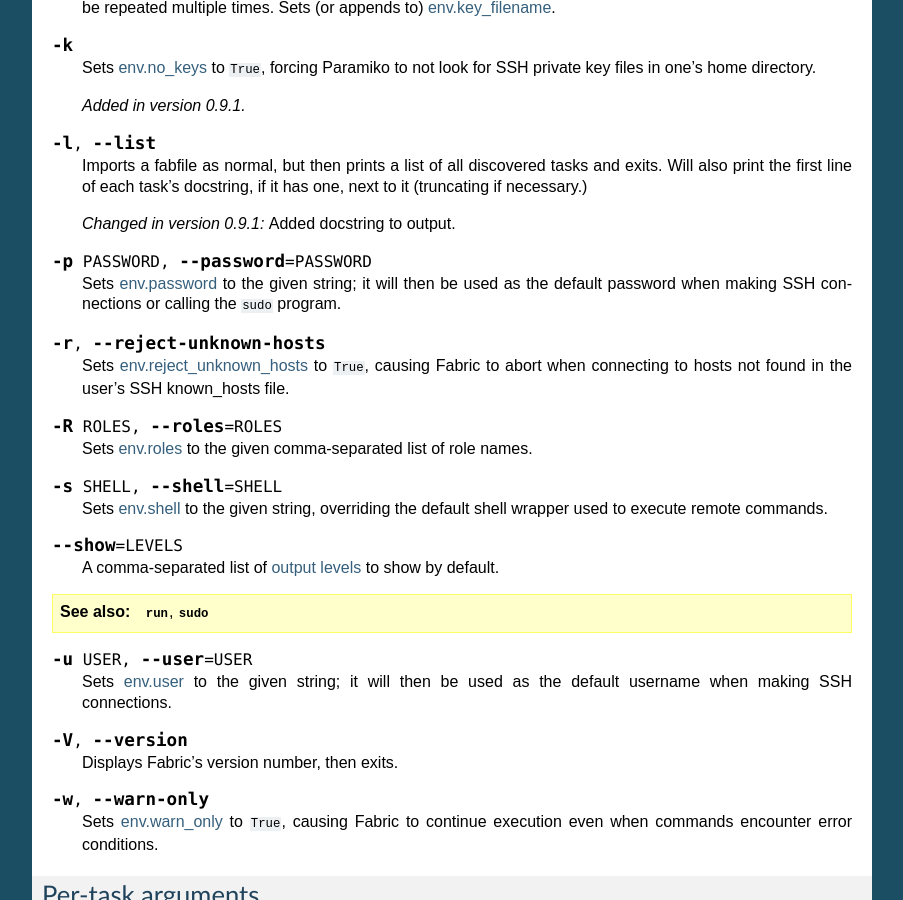
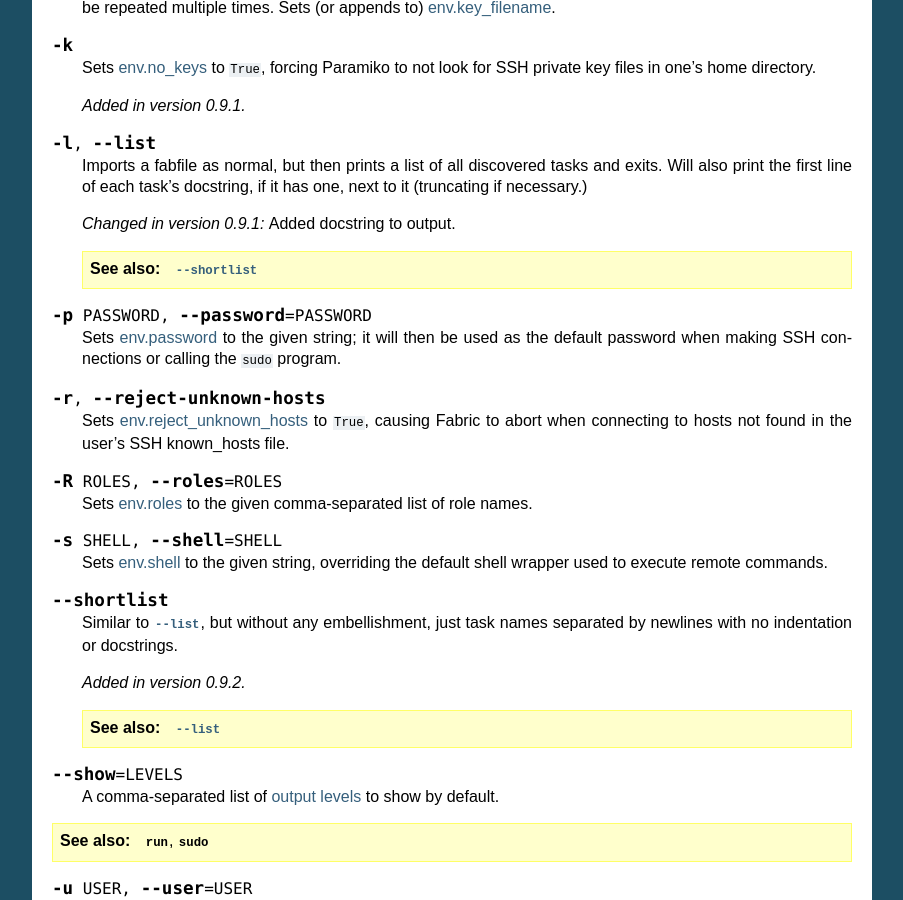
Before and after one commit to fabric/fabric, a Sphinx documentation site: the page built from docs/usage/fab.rst, in a window 1280 px wide and 900 px high, scrolled down 2101 px. Shown: the whole window, without its empty margins (198-1101 px from the left). Built offline with Sphinx 7.4.7, drawn with Linux system fonts in a browser that asks for light colours.

Commit message:
Add --shortlist for simple task list output.
Implements #208.

```diff
--- a/docs/changes/0.9.2.rst
+++ b/docs/changes/0.9.2.rst
@@ -41,6 +41,10 @@
   output. Also added `~fabric.utils.fastprint`, an alias to
   `~fabric.utils.puts` allowing for convenient unbuffered,
   non-newline-terminated printing.
+* :issue:`208`: Users rolling their own shell completion or who otherwise find
+  themselves performing text manipulation on the output of :option:`--list
+  <-l>` may now use :option:`--shortlist` to get a plain, newline-separated
+  list of task names.
 
 
 Bugfixes
--- a/docs/usage/fab.rst
+++ b/docs/usage/fab.rst
@@ -152,6 +152,7 @@
 
     .. versionchanged:: 0.9.1
         Added docstring to output.
+    .. seealso:: :option:`--shortlist`
 
 .. cmdoption:: -p PASSWORD, --password=PASSWORD
 
@@ -174,6 +175,14 @@
 
     Sets :ref:`env.shell <shell>` to the given string, overriding the default
     shell wrapper used to execute remote commands.
+
+.. cmdoption:: --shortlist
+
+    Similar to :option:`--list <-l>`, but without any embellishment, just task
+    names separated by newlines with no indentation or docstrings.
+
+    .. versionadded:: 0.9.2
+    .. seealso:: :option:`--list <-l>`
 
 .. cmdoption:: --show=LEVELS
 
```
Also changed, not shown: 1 other file.
